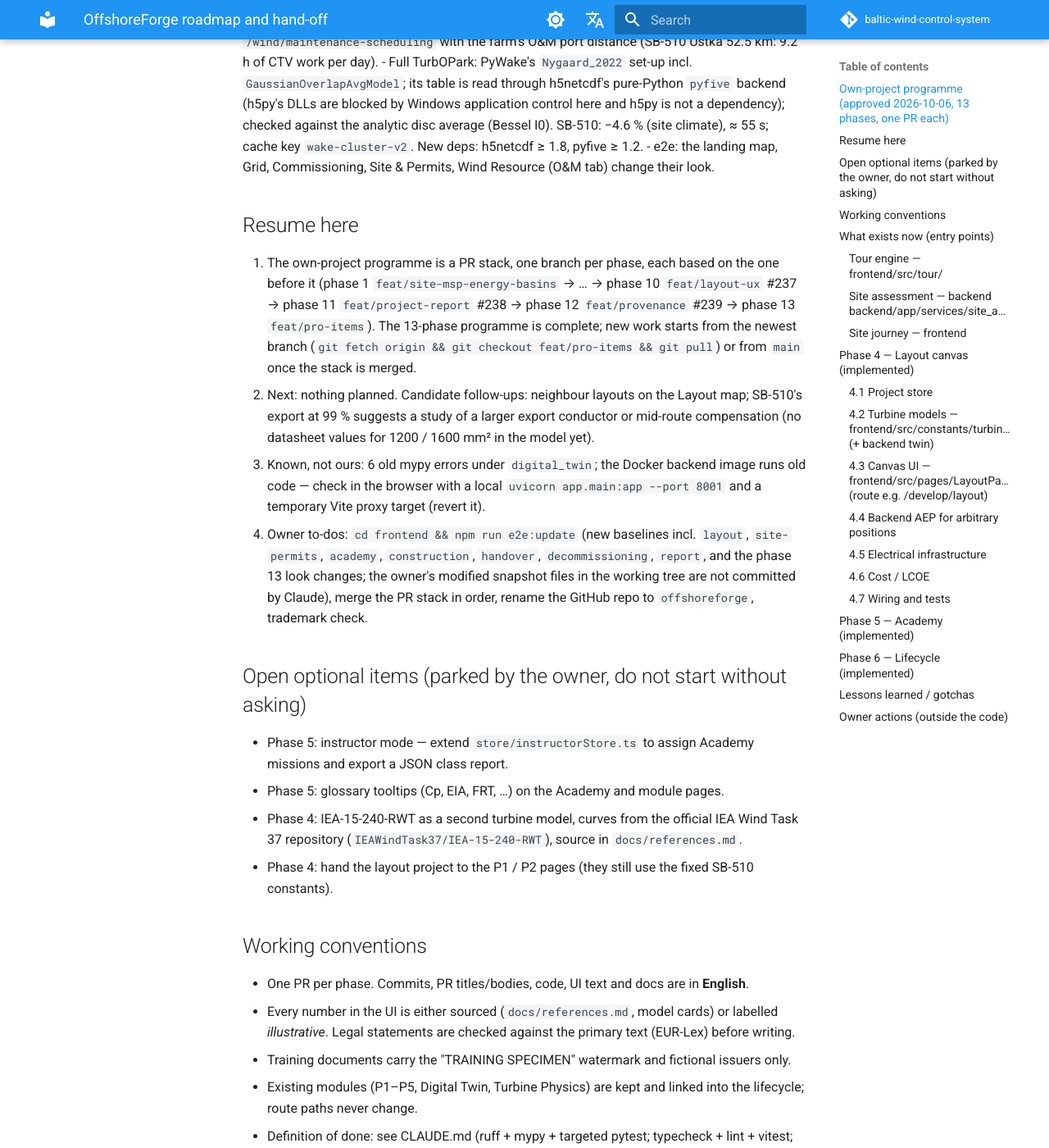
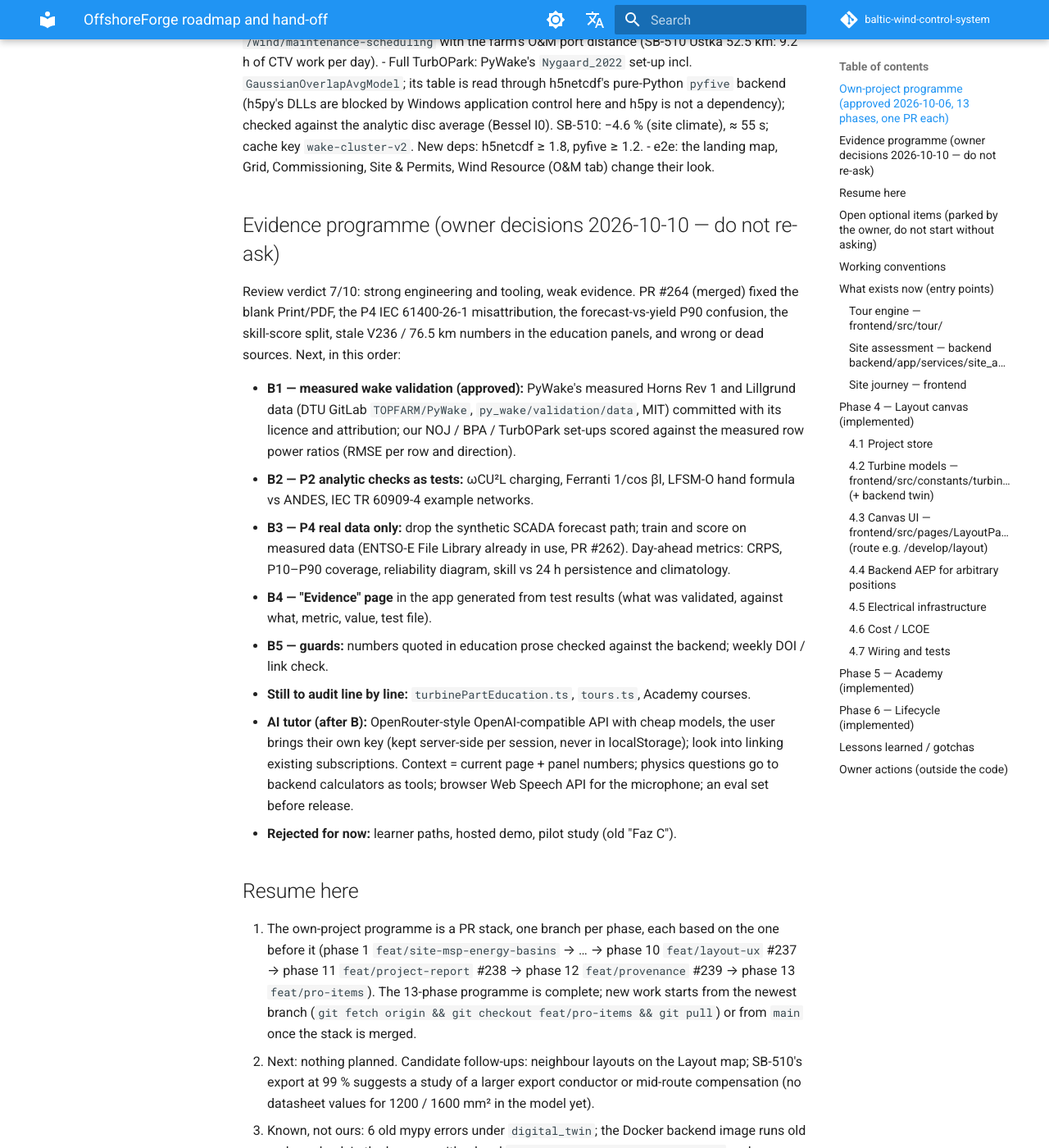
Before and after one commit to polat-mustafa/baltic-wind-control-system, an MkDocs documentation site: the page built from docs/offshoreforge-roadmap.md, in a window 1280 px wide and 1400 px high, scrolled down 13057 px. Shown: the whole window at 82% size. Built offline with MkDocs 1.6.1 and Material for MkDocs 9.7.7, drawn with Linux system fonts in a browser that asks for light colours; comment, search, counter and statistics services are not loaded.

Commit message:
docs: evidence programme plan and owner decisions (2026-10-10)
Co-Authored-By: Claude Opus 5.5 <noreply@anthropic.com>
Claude-Session: https://claude.ai/code/session_01UL8gz3KZ1BduhkaAJj8SNi

```diff
--- a/docs/offshoreforge-roadmap.md
+++ b/docs/offshoreforge-roadmap.md
@@ -211,6 +211,30 @@ Phase 13 follow-ups (owner's decision 2026-10-08: re-route with real data, finis
   not a dependency); checked against the analytic disc average (Bessel I0). SB-510: −4.6 % (site climate), ≈ 55 s;
   cache key `wake-cluster-v2`. New deps: h5netcdf ≥ 1.8, pyfive ≥ 1.2.
 - e2e: the landing map, Grid, Commissioning, Site & Permits, Wind Resource (O&M tab) change their look.
+
+## Evidence programme (owner decisions 2026-10-10 — do not re-ask)
+
+Review verdict 7/10: strong engineering and tooling, weak evidence. PR #264 (merged) fixed the blank
+Print/PDF, the P4 IEC 61400-26-1 misattribution, the forecast-vs-yield P90 confusion, the skill-score split,
+stale V236 / 76.5 km numbers in the education panels, and wrong or dead sources. Next, in this order:
+
+- **B1 — measured wake validation (approved):** PyWake's measured Horns Rev 1 and Lillgrund data
+  (DTU GitLab `TOPFARM/PyWake`, `py_wake/validation/data`, MIT) committed with its licence and attribution;
+  our NOJ / BPA / TurbOPark set-ups scored against the measured row power ratios (RMSE per row and direction).
+- **B2 — P2 analytic checks as tests:** ωCU²L charging, Ferranti 1/cos βl, LFSM-O hand formula vs ANDES,
+  IEC TR 60909-4 example networks.
+- **B3 — P4 real data only:** drop the synthetic SCADA forecast path; train and score on measured data
+  (ENTSO-E File Library already in use, PR #262). Day-ahead metrics: CRPS, P10–P90 coverage,
+  reliability diagram, skill vs 24 h persistence and climatology.
+- **B4 — "Evidence" page** in the app generated from test results (what was validated, against what,
+  metric, value, test file).
+- **B5 — guards:** numbers quoted in education prose checked against the backend; weekly DOI / link check.
+- **Still to audit line by line:** `turbinePartEducation.ts`, `tours.ts`, Academy courses.
+- **AI tutor (after B):** OpenRouter-style OpenAI-compatible API with cheap models, the user brings their
+  own key (kept server-side per session, never in localStorage); look into linking existing subscriptions.
+  Context = current page + panel numbers; physics questions go to backend calculators as tools; browser
+  Web Speech API for the microphone; an eval set before release.
+- **Rejected for now:** learner paths, hosted demo, pilot study (old "Faz C").
 
 ## Resume here
 
```
